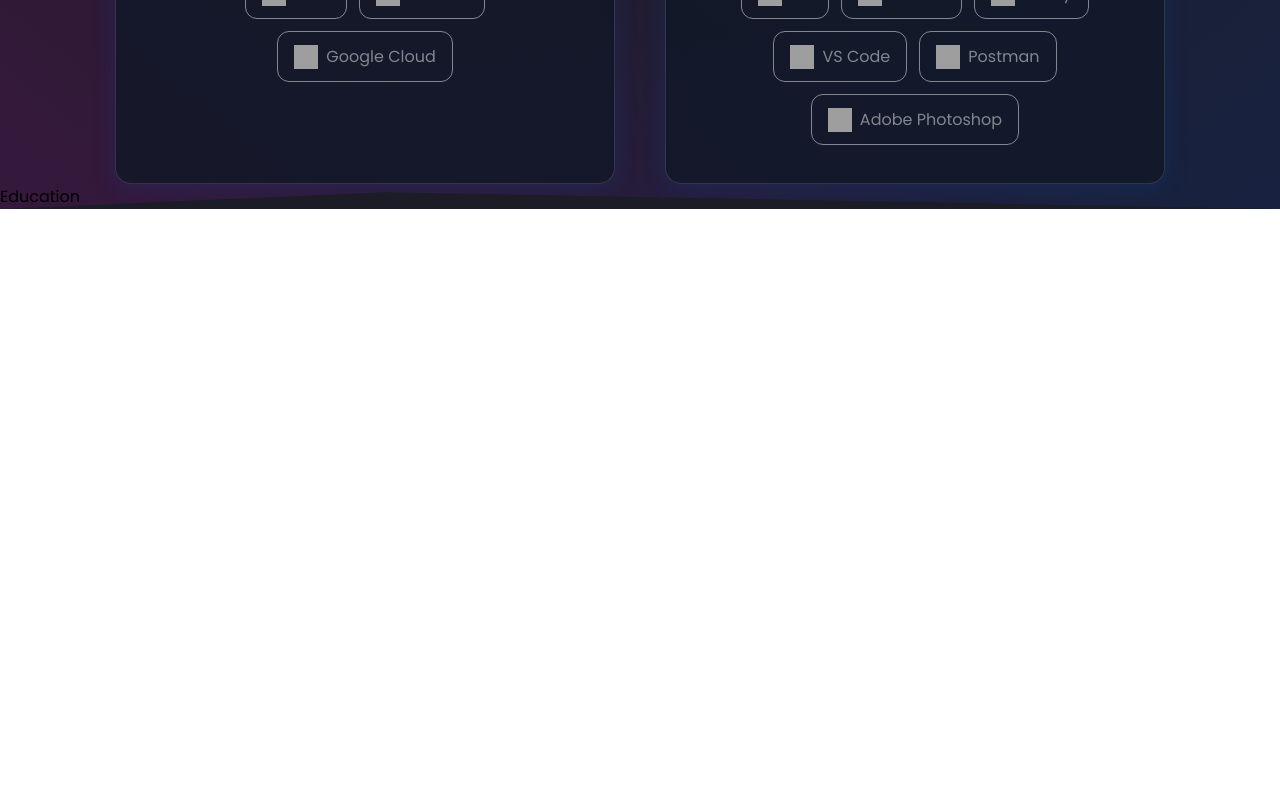
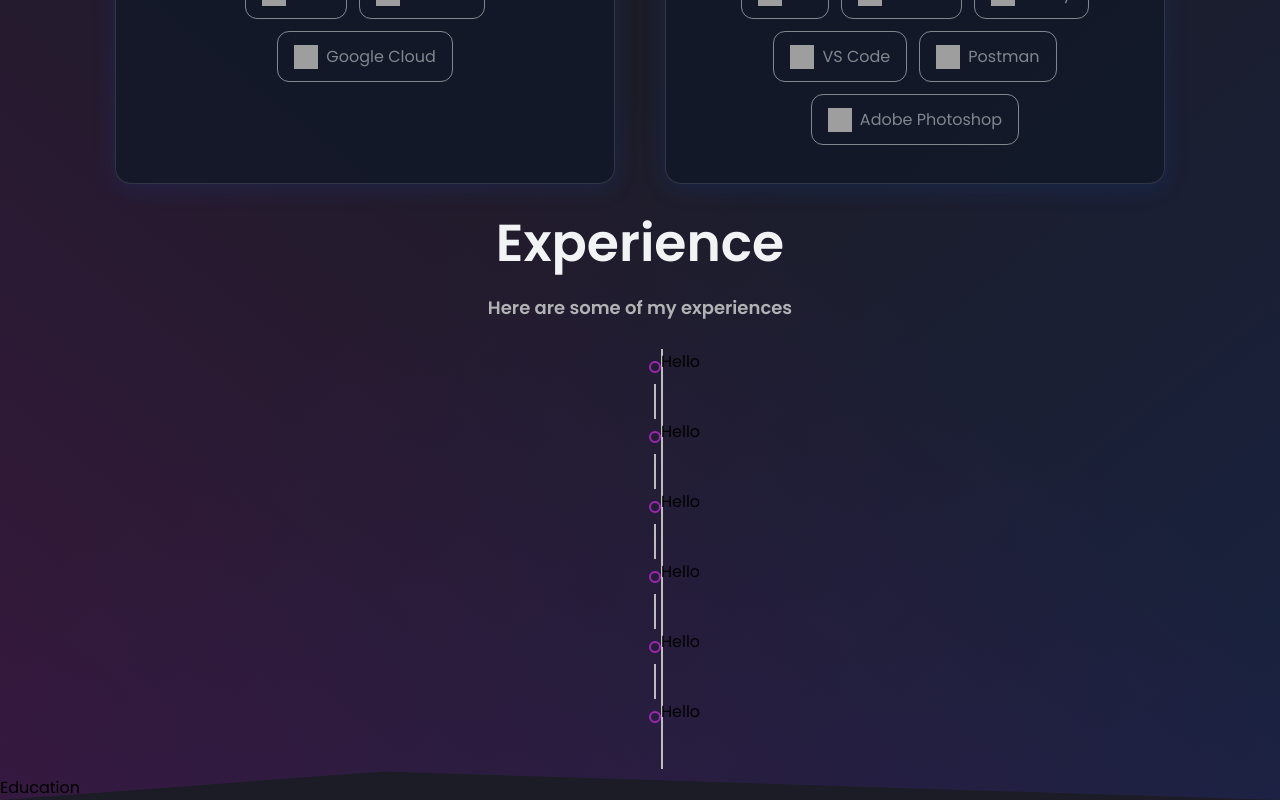
Before and after one commit to DnyaneshKalbhut/React-Project, a React (Create React App) app in the folder personal_portfolio/: page / in a window 1280 px wide. Shown: the part 1369-2169 px from the top of the page. Before the commit the page ends 1578 px from the top, so only its background shows below. Built offline with nearby package versions, Linux system fonts and the light colour scheme; grey boxes are pictures that could not be loaded.

Commit message:
Experience section started

```diff
--- a/personal_portfolio/src/App.js
+++ b/personal_portfolio/src/App.js
@@ -1,4 +1,3 @@
-import logo from "./logo.svg";
 import "./App.css";
 import styled, { ThemeProvider } from "styled-components";
 import { darkTheme } from "./utils/Theme";
@@ -7,6 +6,7 @@ import Hero from "./components/HeroSection";
 import Skills from "./components/Skills";
 import Education from "./components/Education";
 import { BrowserRouter as Router } from "react-router-dom";
+import Experience from "./components/Experience";
 
 const Body = styled.div`
   background-color: ${({ theme }) => theme.bg};
@@ -30,6 +30,7 @@ function App() {
         <Hero />
         <Wrapper>
         <Skills />
+        <Experience />
         <Education/>
         </Wrapper>
       </Body>
--- /dev/null
+++ b/personal_portfolio/src/components/Experience/index.js
@@ -0,0 +1,92 @@
+import React from 'react'
+import styled from 'styled-components'
+import { experiences } from '../../data/constants';
+import  Timeline  from '@mui/lab/Timeline';
+import TimelineItem from "@mui/lab/TimelineItem"
+import TimelineSeprator from '@mui/lab/TimelineSeparator'
+import TimelineConnector from '@mui/lab/TimelineConnector'
+import TimelineContent from '@mui/lab/TimelineContent'
+import TimelineDot from '@mui/lab/TimelineDot'
+
+
+
+const Container = styled.div`
+display: flex;
+flex-direction: column;
+justify-content-center;
+position: relative;
+z-index: 1;
+align-items: center;
+`;
+const Wrapper = styled.div`
+  position: relative;
+  display: flex;
+  justify-content: space-between;
+  align-items: center;
+  flex-direction: column;
+  width: 100%;
+  max-width: 1100px;
+  gap: 12px;
+  @media (max-width: 960px) {
+    flex-direction: column;
+  }
+`;
+
+const Title = styled.div`
+  font-size: 52px;
+  text-align: center;
+  font-weight: 600;
+  margin-top: 20px;
+  color: ${({ theme }) => theme.text_primary};
+  @media (max-width: 768px) {
+    margin-top: 12px;
+    font-size: 32px;
+  }
+`;
+const Desc = styled.div`
+  font-size: 18px;
+  text-align: center;
+  font-weight: 600;
+  color: ${({ theme }) => theme.text_secondary};
+  @media (max-width: 768px) {
+    font-size: 16px;
+  }
+`;
+
+const TimeLineSection = styled.div`
+width: 100%;
+max-width: 1000px;
+margin-top: 10px;
+display: flex;
+align-items: center;
+flex-direction: column;
+justify-content: center;
+gap: 12px;
+`
+
+const Experience = () => {
+    return (
+      <Container id='experience'>
+        <Wrapper>
+          <Title>Experience</Title>
+          <Desc>Here are some of my experiences</Desc>
+          <TimeLineSection>
+            <Timeline>
+              {experiences.map((experience, index) => (
+                <TimelineItem key={index}>
+                  <TimelineSeprator>
+                    <TimelineDot variant='outlined' color='secondary' />
+                    {index !== experiences.length-1 && <TimelineConnector /> }
+                  </TimelineSeprator>
+                  <TimelineConnector>Hello</TimelineConnector>
+                </TimelineItem>
+              ))}
+            </Timeline>
+          </TimeLineSection>
+        </Wrapper>
+      </Container>
+    );
+  };
+
+
+export default Experience
--- a/personal_portfolio/src/components/HeroSection/index.js
+++ b/personal_portfolio/src/components/HeroSection/index.js
@@ -223,7 +223,7 @@ const Hero = () => {
               {Bio.name}
             </Title>
             <TextLoop>
-              I Am about
+              I Am a
               <Span>
                 <Typewriter
                   options={{
```
